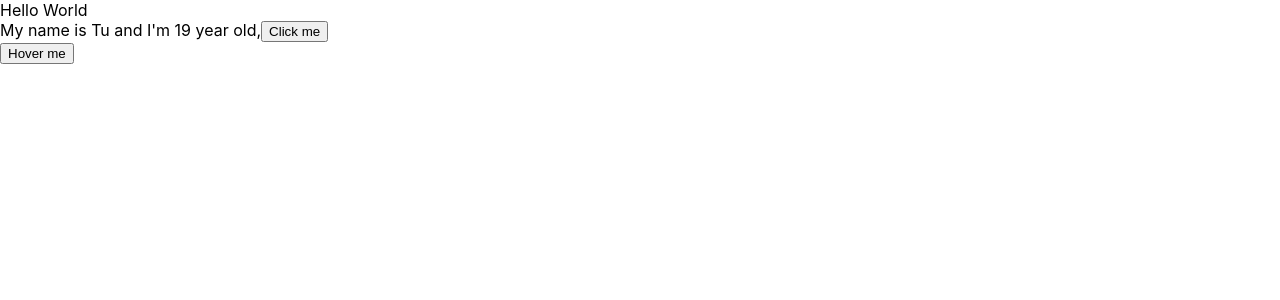
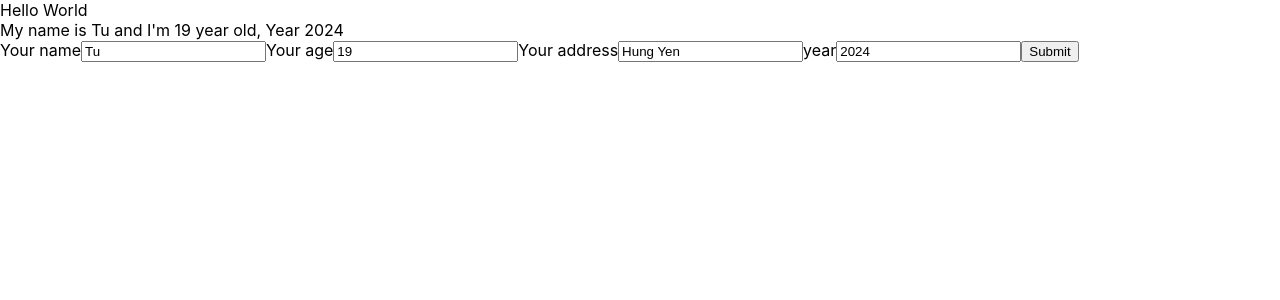
Before and after one commit to Tu-ptiter/react-app, a React (Create React App) app: page / in a window 1280 px wide. Shown: the top 300 px of the page. Built offline with nearby package versions, Linux system fonts and the light colour scheme.

Commit message:
nesting component

```diff
--- a/src/components/MyComponent.js
+++ b/src/components/MyComponent.js
@@ -2,41 +2,16 @@
 //function component
 
 import React from "react";
+import UserInfor from "./UserInfor"
 
 class MyComponent extends React.Component {
 
-    state = {
-        name: "Tu",
-        address: "Hung Yen",
-        age: 19
-    };
 
-
-    handleClick(){
-        console.log("My name is ", this.state.name);
-        console.log("random:", Math.floor(Math.random()* 100 + 1));
-
-        //merge State => class State
-        this.setState({
-            name: "Co",
-            age: Math.floor(Math.random()* 100 + 1)
-        })
-
-
-    }
-    handleOnMouse(event){
-        console.log(event.pageX);
-    }
     //JSX
     render(){
         return (
             <div >
-                My name is {this.state.name} and
-                I'm  {this.state.age} year old,
-
-                <button onClick={(event) =>{this.handleClick(event) }}>Click me</button>
-                <br></br>
-                <button onMouseOver= {(event) =>{this.handleOnMouse(event)}}>Hover me</button>
+                <UserInfor></UserInfor>
 
             </div>
         )
--- /dev/null
+++ b/src/components/UserInfor.js
@@ -0,0 +1,61 @@
+import React from "react";
+
+class UserInfor extends React.Component{
+
+    //define state
+    state = {
+        name: "Tu",
+        address: "Hung Yen",
+        age: 19,
+        year:2024
+    };
+
+
+
+
+    handleOnChange = (event)=>{
+        this.setState({
+            name: event.target.value
+        })
+        console.log(event.target.value);
+    }
+
+    handleOnChangeAge = (event)=>{
+        this.setState({
+            age: event.target.value,
+        })
+        console.log(event.target.value);
+    }
+
+    handleOnChangeYear = (event) =>{
+        this.setState({
+            year: event.target.value
+        })
+    }
+
+    render(){
+        return (
+            <div>
+            My name is {this.state.name} and
+                I'm  {this.state.age} year old,
+                Year {this.state.year}
+                <form>
+                    <label>Your name</label>
+                    <input type="text" value={this.state.name} onChange={(event)=>{this.handleOnChange(event)}}/>
+
+                    <label>Your age</label>
+                    <input type="text" value={this.state.age} onChange={(event)=>{this.handleOnChangeAge(event)}}/>
+
+                    <label>Your address</label>
+                    <input type="text" value={this.state.address} onChange={(event)=>{this.handleOnChange(event)}}></input>
+                    <label>year</label>
+                    <input type="text" value={this.state.year} onChange={(event) =>{this.handleOnChangeYear(event)}}></input>
+                    <button>Submit</button>
+                </form>
+            </div>
+        )
+    }
+}
+
+
+export default UserInfor;
```
